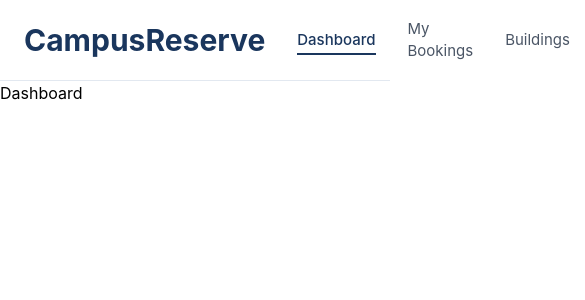
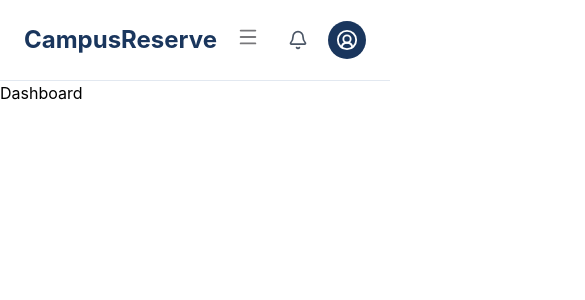
Before and after one commit to sophea-kong/year2-term3-final-project-frontend, a React (Vite) app: page /dashboard in a window 390 px wide. Shown: the top 300 px of the page, 585 px wide, since content can reach past the window. Built offline with nearby package versions, Linux system fonts and the light colour scheme.

Commit message:
mobile view header

```diff
--- a/src/App.jsx
+++ b/src/App.jsx
@@ -1,4 +1,4 @@
-import { Routes, Route } from "react-router-dom";
+import { Routes, Route, Navigate } from "react-router-dom";
 import Header from "./component/header";
 
 // test page
@@ -24,7 +24,7 @@ export default function App() {
       <Header />
 
       <Routes>
-        <Route path="/" element={<Dashboard />} />
+        <Route path="/" element={<Navigate to="/dashboard" replace />} />
         <Route path="/dashboard" element={<Dashboard />} />
         <Route path="/bookings" element={<Bookings />} />
         <Route path="/buildings" element={<Buildings />} />
--- a/src/component/header.jsx
+++ b/src/component/header.jsx
@@ -1,7 +1,6 @@
 import { useState, useEffect } from "react";
-import { Bell, CircleUserRound } from "lucide-react";
+import { Bell, CircleUserRound, Menu } from "lucide-react";
 import { NavLink, Link } from "react-router-dom";
-
 export default function Header() {
     const navItems = [
         { name: "Dashboard", href: "/dashboard" },
@@ -10,17 +9,47 @@ export default function Header() {
         { name: "Schedule", href: "/schedule" },
     ];
 
+    const [ openDropdown, setOpenDropdown ] = useState(false);
+
     return (
         <header className="border-b border-(--secondary-color) bg-white">
             <div className="mx-auto flex h-20 items-center justify-between px-6">
                 {/* Left Side */}
-                <div className="flex items-center gap-8">
-                    <Link to="/" className="text-3xl font-bold text-(--primary-color)">
+                <div className="flex items-center gap-5">
+                    <Link to="/" className="text-2xl md:text-3xl font-bold text-(--primary-color)">
                         CampusReserve
                     </Link>
 
-                    <nav>
-                        <ul className="flex items-center gap-8 text-[15px] text-gray-600">
+                    <nav className="flex items-center gap-8">
+                        <div className="inline-block md:hidden relative">
+                            <button className="cursor-pointer text-(--natural-color) hover:text-(--primary-color)"
+                                onClick={() => {setOpenDropdown(!openDropdown)}}
+                            >
+                                <Menu size={22} />
+                            </button>
+
+                            {openDropdown && (
+                                <ul className="absolute left-1/2 top-full mt-3 w-52 -translate-x-1/2 bg-white shadow-xl rounded-xl py-2 z-50 border border-gray-100 overflow-hidden">                                    {navItems.map((item) => (
+                                    <li key={item.href}>
+                                        <NavLink
+                                            to={item.href}
+                                            onClick={() => setOpenDropdown(false)}
+                                            className={({ isActive }) =>
+                                                `block px-4 py-2 text-sm rounded-md mx-2 my-1 transition-all duration-150
+                                                hover:bg-gray-100 hover:text-(--primary-color)
+                                                ${isActive ? "bg-gray-100 text-(--primary-color) font-medium" : "text-gray-700"}`
+                                            }
+                                        >
+                                            {item.name}
+                                        </NavLink>
+                                    </li>
+                                    ))}
+                                </ul>
+                            )}
+
+                        </div>
+
+                        <ul className="items-center gap-8 text-[15px] text-gray-600 hidden md:flex">
                             {navItems.map((item) => (
                                 <li key={item.href}>
                                     <NavLink
```
